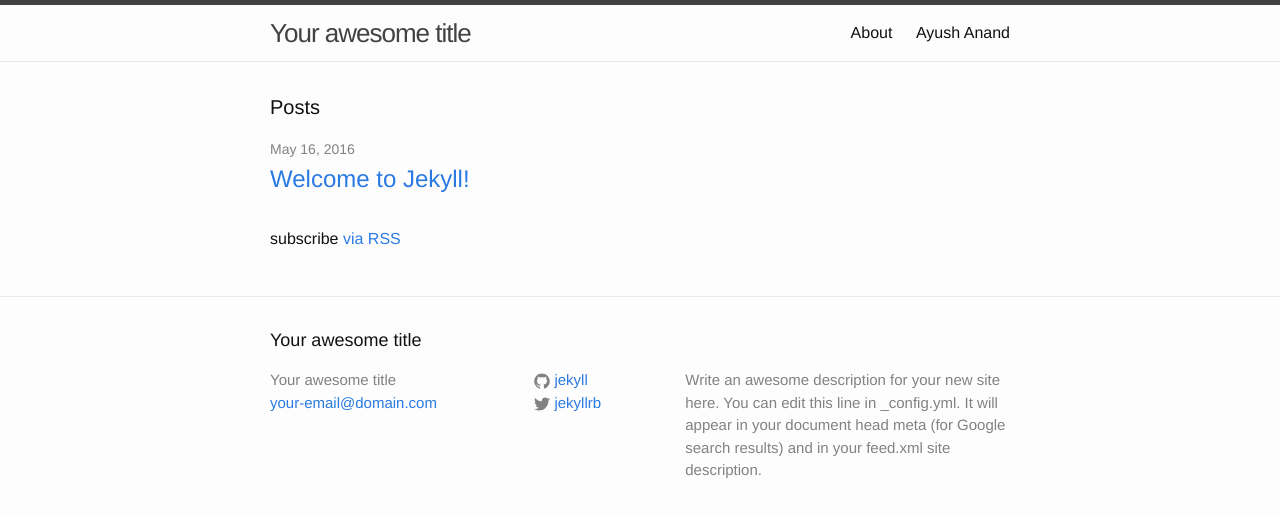
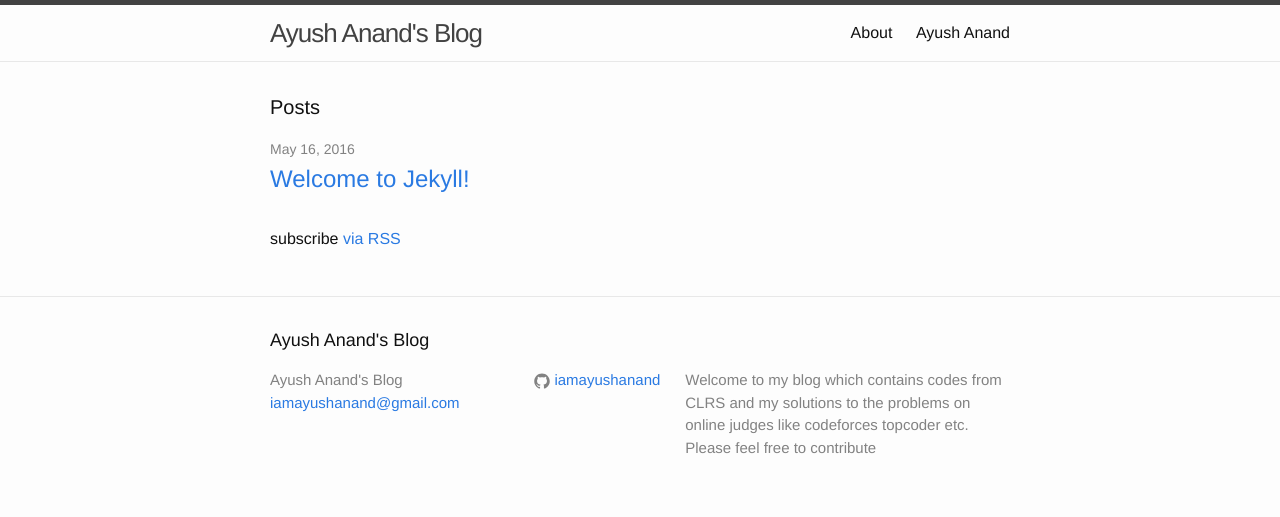
Before and after one commit to iamayushanand/iamayushanand.github.io, a Jekyll site: the page built from index.html, in a window 1280 px wide. Shown: the top 517 px of the page. Built offline with Jekyll 4.4.1, drawn with Linux system fonts in a browser that asks for light colours.

Commit message:
Initial commit

```diff
--- a/_config.yml
+++ b/_config.yml
@@ -6,16 +6,15 @@
 # 'jekyll serve'. If you change this file, please restart the server process.
 
 # Site settings
-title: Your awesome title
-email: your-email@domain.com
+title: Ayush Anand's Blog
+email: iamayushanand@gmail.com
 description: > # this means to ignore newlines until "baseurl:"
-  Write an awesome description for your new site here. You can edit this
-  line in _config.yml. It will appear in your document head meta (for
-  Google search results) and in your feed.xml site description.
+  Welcome to my blog which contains codes from CLRS
+  and my solutions to the problems on online judges like codeforces
+  topcoder etc. Please feel free to contribute
 baseurl: "" # the subpath of your site, e.g. /blog
-url: "http://yourdomain.com" # the base hostname & protocol for your site
-twitter_username: jekyllrb
-github_username:  jekyll
+url: "http://iamayushanand.github.io" # the base hostname & protocol for your site
+github_username:  iamayushanand
 
 # Build settings
 markdown: kramdown
```
